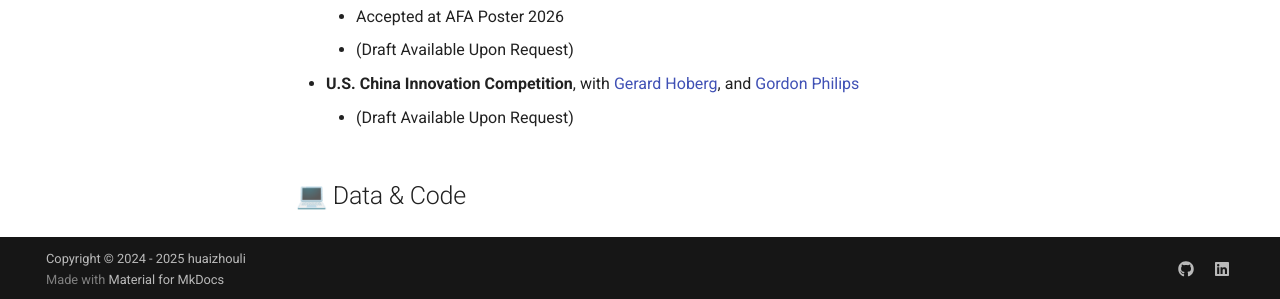
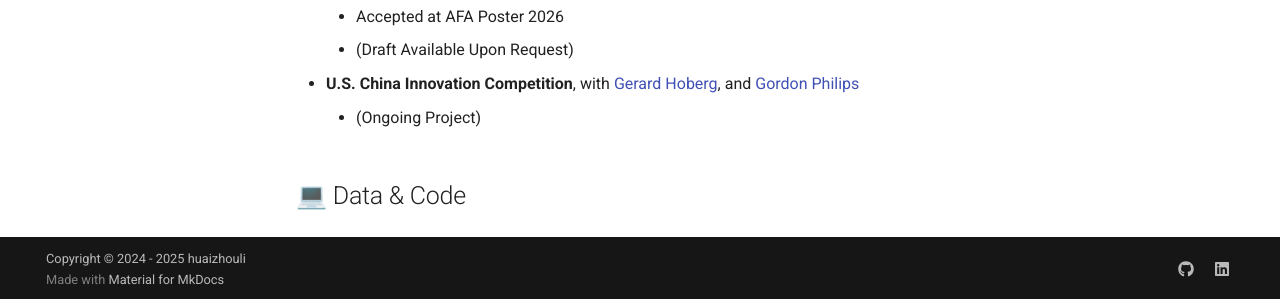
Before and after one commit to huaizhouli/huaizhouli.github.io, an MkDocs documentation site: the page built from docs/research/index.md, in a window 1280 px wide and 956 px high. Shown: the part 654-953 px from the top of the window. Built offline with MkDocs 1.6.1 and Material for MkDocs 9.7.7, drawn with Linux system fonts in a browser that asks for light colours; comment, search, counter and statistics services are not loaded.

Commit message:
Update index.md

```diff
--- a/docs/research/index.md
+++ b/docs/research/index.md
@@ -16,6 +16,6 @@
     - (Draft Available Upon Request)
 
 - **U.S. China Innovation Competition**, with [Gerard Hoberg](https://faculty.marshall.usc.edu/Gerard-Hoberg/), and [Gordon Philips](https://faculty.tuck.dartmouth.edu/gordon-phillips/)
-    - (Draft Available Upon Request)
+    - (Ongoing Project)
 
 ## 💻 Data & Code
```
